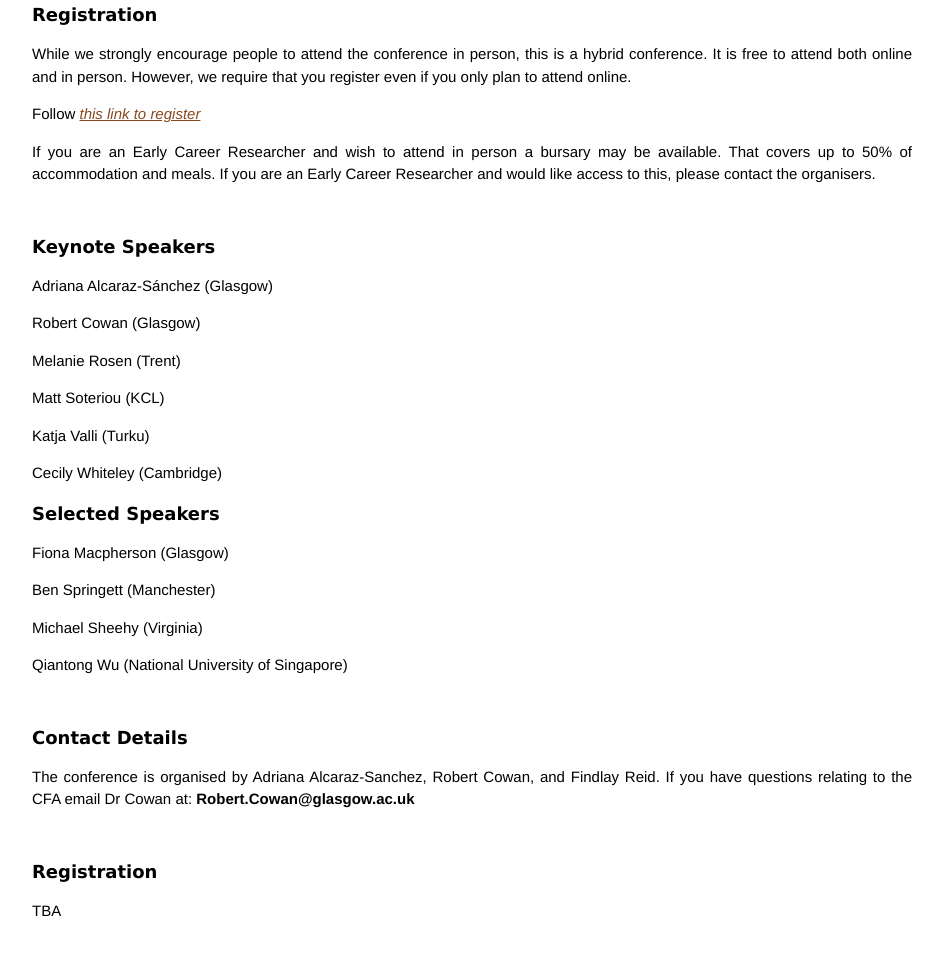
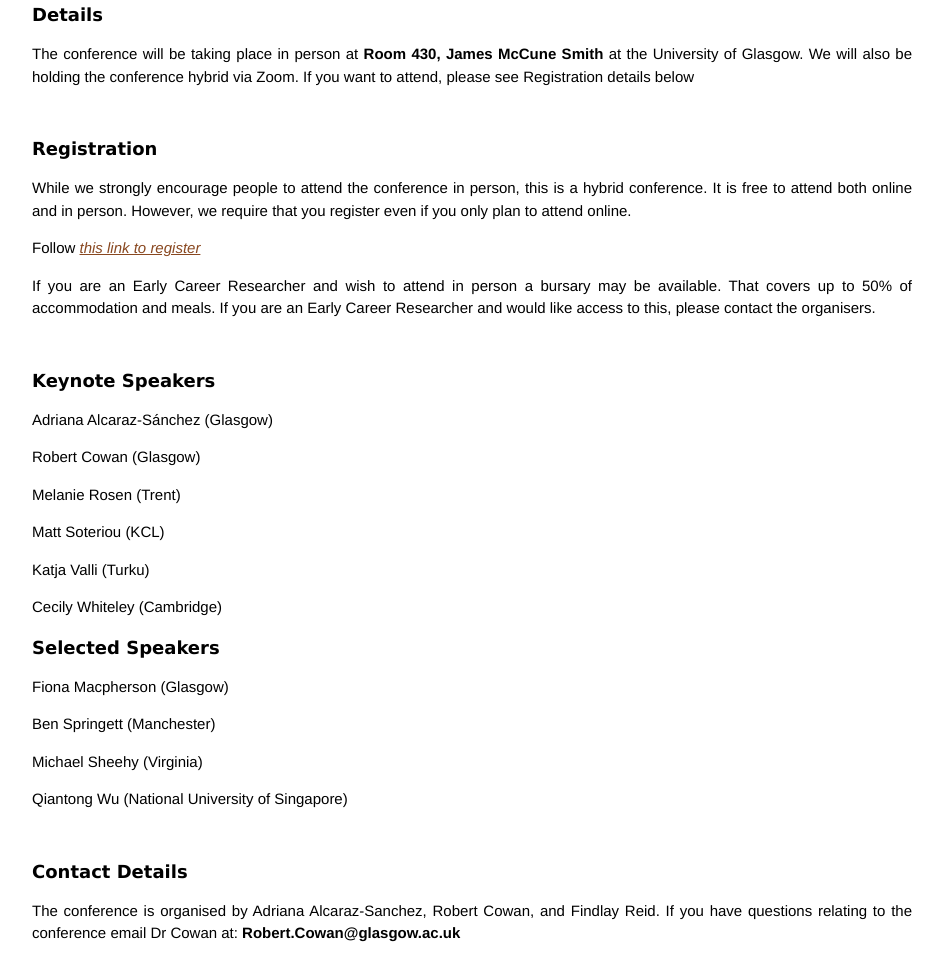
Before and after one commit to philconference/newperspectivesdreaming, a plain HTML site: page index.html in a window 1280 px wide. Shown: the part 1019-1972 px from the top of the page, without its empty margins (168-1111 px from the left). Drawn offline with Linux system fonts and the light colour scheme.

Commit message:
Update index.html
updated with room

```diff
--- a/index.html
+++ b/index.html
@@ -41,6 +41,10 @@
 </div>
 
 <div class="content-area3">
+    <h3>Details</h3>
+    <p>The conference will be taking place in person at <b>Room 430, James McCune Smith</b> at the University of Glasgow. We will also be holding the conference hybrid via Zoom. If you want to attend, please see Registration details below <p>
+</div>
+<div class="content-area3">
     <h3>Registration</h3>
     <p>While we strongly encourage people to attend the conference in person, this is a hybrid conference. It is free to attend both online and in person. However, we require that you register even if you only plan to attend online.
 </p>
@@ -70,14 +74,11 @@
 
 <div class="content-area3">
   <h3> Contact Details</h3>
-  <p>The conference is organised by Adriana Alcaraz-Sanchez, Robert Cowan, and Findlay Reid. If you have questions relating to the CFA email Dr Cowan at: <b>Robert.Cowan@glasgow.ac.uk</b></p>
+  <p>The conference is organised by Adriana Alcaraz-Sanchez, Robert Cowan, and Findlay Reid. If you have questions relating to the conference email Dr Cowan at: <b>Robert.Cowan@glasgow.ac.uk</b></p>
   </p>
 </div>
 
-<div class="content-area3">
-    <h3>Registration</h3>
-    <p>TBA<p>
-</div>
+
 
 <div class="content-pic">
      <img src="poster.png" alt="Dall-e AI generated dream landscape" width="480px" height="600px">
```
